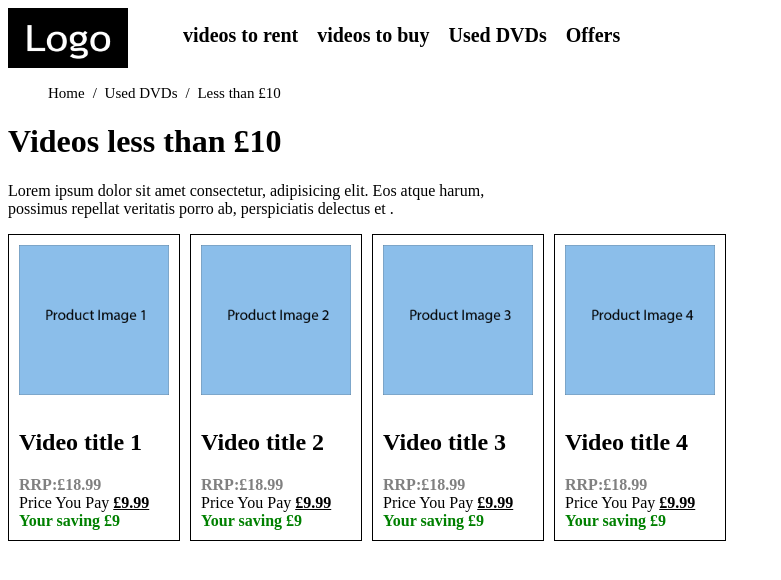
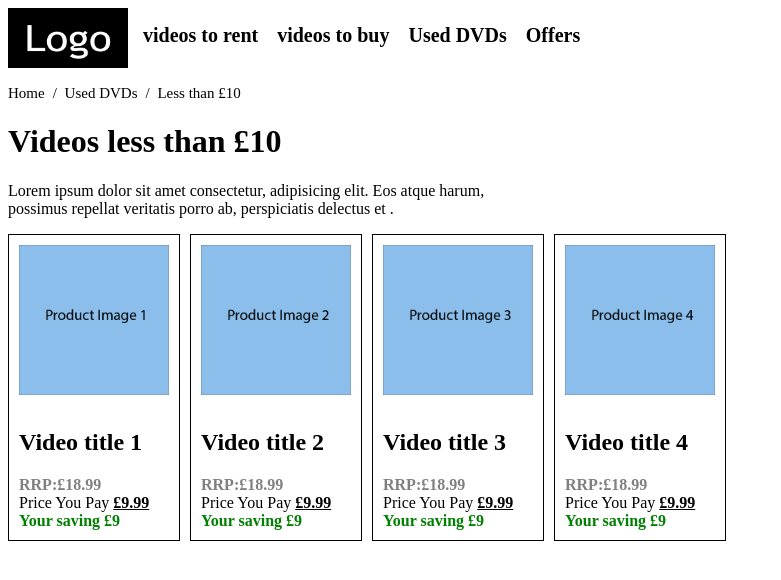
Before and after one commit to chaimaemita/brief-2, a plain HTML site: page Untitled-1.html in a window 1280 px wide. Shown: the whole page, without its empty margins (0-781 px from the left). Drawn offline with Linux system fonts and the light colour scheme.

Commit message:
modification

```diff
--- a/style.css
+++ b/style.css
@@ -6,7 +6,9 @@ nav{
     width: 120px;
     height: 60px;
 }
-
+.listeh ul{
+    padding:0px
+}
 .listeh ul li{
     display: inline-flex;
     vertical-align: middle;
@@ -27,6 +29,9 @@ nav{
     display: inline;
     font-size: 15px;
     padding-left: 0px;
+}
+.breadcrumbs ul {
+    padding : 0px;
 }
 .breadcrumbs ul li a{
     text-decoration: none;
```
